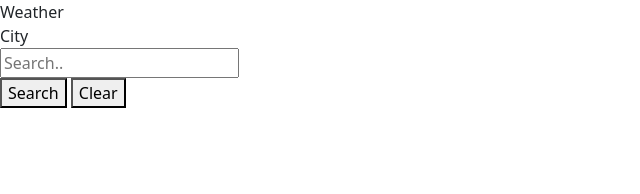
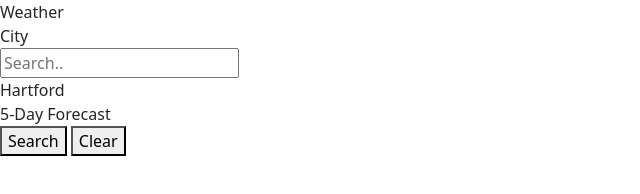
Before and after one commit to JCyberAI/weatherDash, a plain HTML site: page index.html in a window 1280 px wide. Shown: the whole page, without its empty margins (0-640 px from the left). Drawn offline with nearby package versions, Linux system fonts and the light colour scheme.

Commit message:
commit on main

```diff
--- a/index.html
+++ b/index.html
@@ -24,11 +24,16 @@
           <a href="#contact">Contact</a> -->
           <input type="text" placeholder="Search..">
         </div>
-        <button id="search">Search</button>
-        <button id="clear">Clear</button>
       </div>
-      <div class="current"></div>
-      <div class="forecast"></div>
+      <div class="current">
+        <span>Hartford</span>
+      </div>
+      <div class="forecast">
+        <span>5-Day Forecast</span>
+      </div>
+
+      <button id="search">Search</button>
+      <button id="clear">Clear</button>
 
     </div>
 
```
